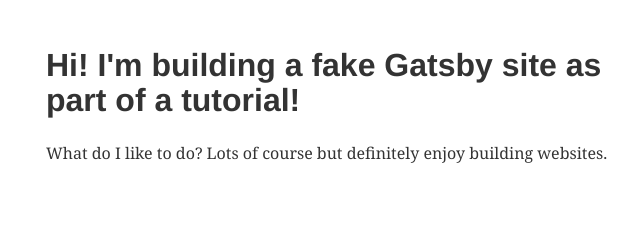
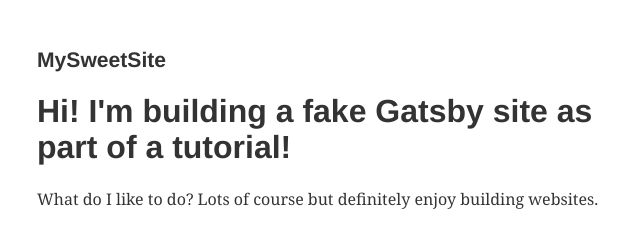
Before and after one commit to VIVEKKOYANI/Programmatically-create-pages-from-data, a Gatsby site in the folder hello-world/: page / in a window 1280 px wide. Shown: the whole page, without its empty margins (294-934 px from the left). Built offline with nearby package versions, Linux system fonts and the light colour scheme; Gatsby itself is replaced by a stand-in of ours.

Commit message:
add title

```diff
--- a/hello-world/src/components/layout.js
+++ b/hello-world/src/components/layout.js
@@ -2,6 +2,7 @@
 
 export default ({ children }) => (
   <div style={{ margin: `3rem auto`, maxWidth: 650, padding: `0 1rem` }}>
+    <h3>MySweetSite</h3>
     {children}
   </div>
 )
--- a/hello-world/src/pages/index.js
+++ b/hello-world/src/pages/index.js
@@ -1,11 +1,12 @@
 import React from "react"
-import Layout from '../components/layout'
+import Layout from "../components/layout"
+
 export default () => (
-  <div style={{ margin: `3rem auto`, maxWidth: 600 }}>
+  <Layout>
     <h1>Hi! I'm building a fake Gatsby site as part of a tutorial!</h1>
     <p>
       What do I like to do? Lots of course but definitely enjoy building
       websites.
     </p>
-  </div>
+  </Layout>
 )
```
